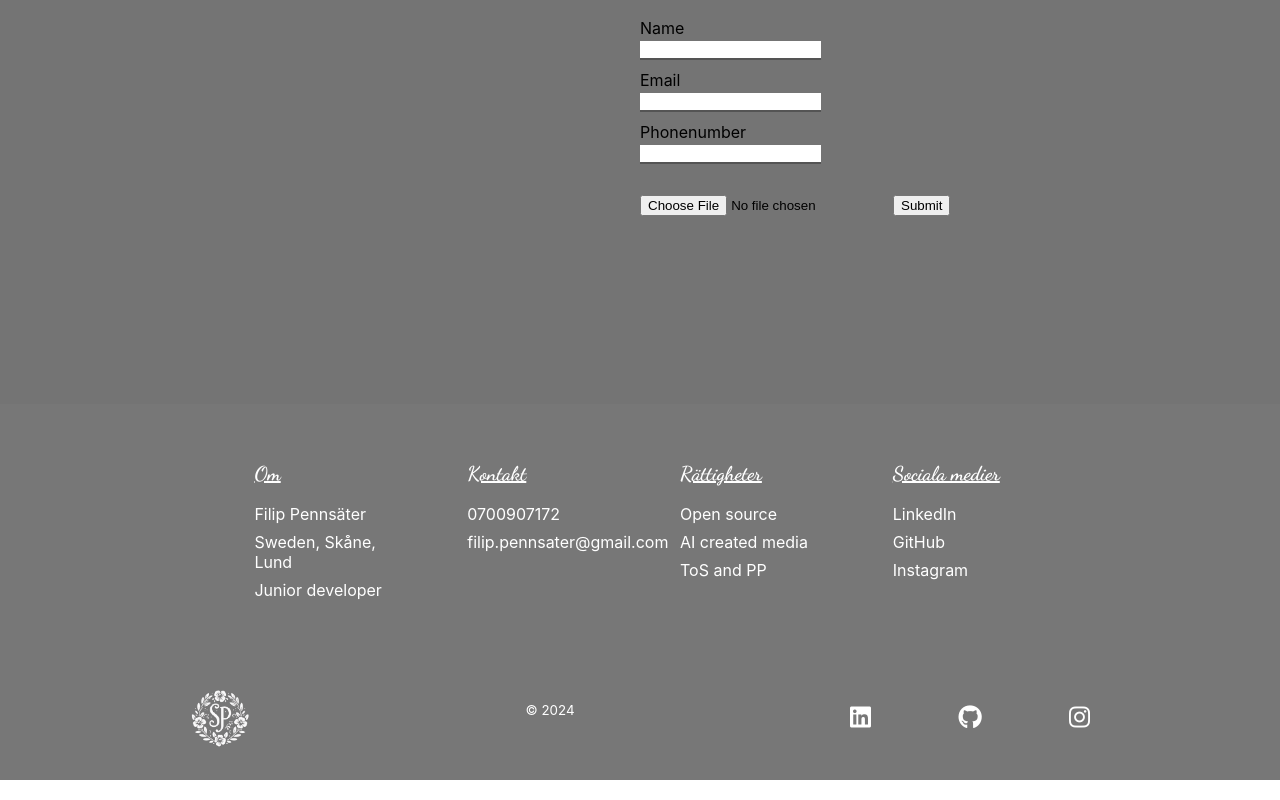
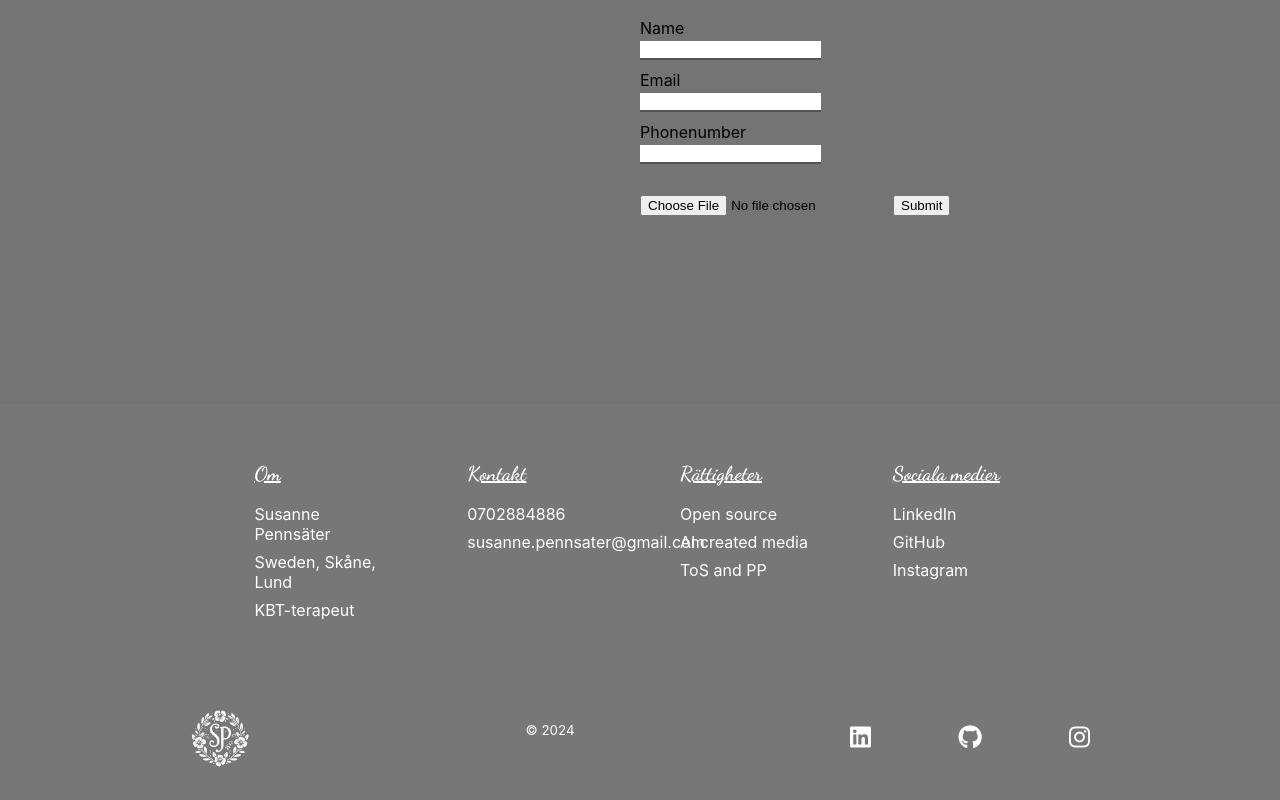
Before and after one commit to filippennsater/sp-website, a React (Create React App) app: page /contact in a window 1280 px wide. Shown: the part 734-1534 px from the top of the page. Built offline with nearby package versions, Linux system fonts and the light colour scheme.

Commit message:
changed som info in the footer

```diff
--- a/src/components/footer/Footer.jsx
+++ b/src/components/footer/Footer.jsx
@@ -18,15 +18,15 @@ function Footer() {
 
                     <div className='footer-link-items'>
                         <h2>Om</h2>
-                        <div className='p3'>Filip Pennsäter</div>
+                        <div className='p3'>Susanne Pennsäter</div>
                         <div className='p3'>Sweden, Skåne, Lund</div>
-                        <div className='p3'>Junior developer</div>
+                        <div className='p3'>KBT-terapeut</div>
                     </div>
 
                     <div className='footer-link-items'>
                         <h2>Kontakt</h2>
-                        <div className='p3'>0700907172</div>
-                        <div className='p3'>filip.pennsater@gmail.com</div>
+                        <div className='p3'>0702884886</div>
+                        <div className='p3'>susanne.pennsater@gmail.com</div>
                     </div>
 
                 </div>
```
